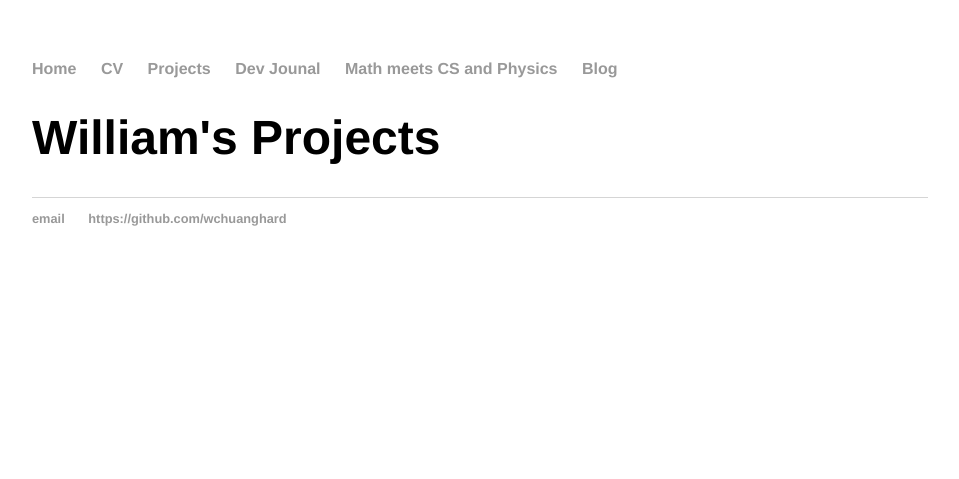
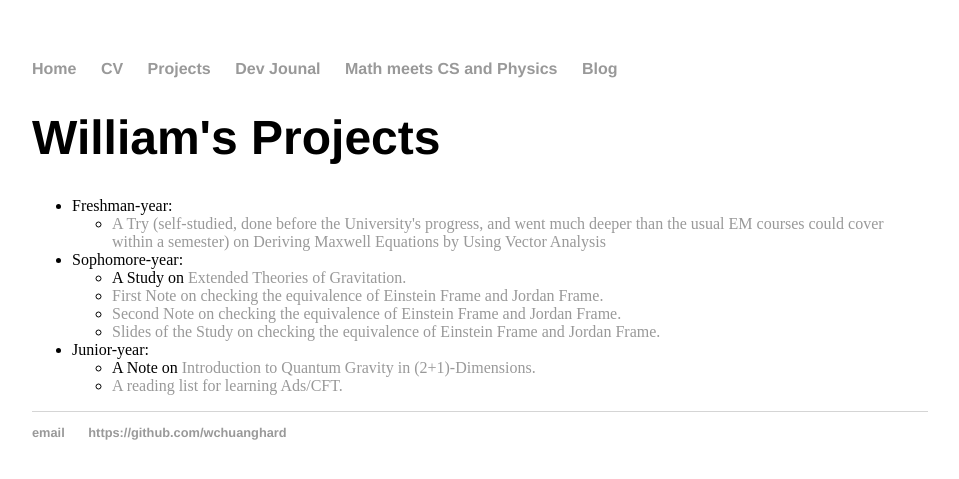
Before and after one commit to williamchuang/williamchuang.github.io, a Jekyll site: the page built from projects/index.html, in a window 1280 px wide. Shown: the top 479 px of the page, without its empty margins (160-1119 px from the left). Built offline with Jekyll 4.4.1, drawn with Linux system fonts in a browser that asks for light colours.

Commit message:
Update index.html

```diff
--- a/projects/index.html
+++ b/projects/index.html
@@ -9,4 +9,22 @@ contact: passive
 ---
 <div class="projects">
 	<h1>William's Projects</h1>
+	<ul>
+	<li>Freshman-year:<br>
+		<ul>
+			<li><a href="https://drive.google.com/folderview?id=0B0V6mbamBKllRzl4RE5lYmZOX2c&usp=sharing">A Try (self-studied, done before the University's progress, and went much deeper than the usual EM courses could cover within a semester) on Deriving Maxwell Equations by Using Vector Analysis</a><br>
+		</ul>
+	<li>Sophomore-year:<br>
+		<ul>
+  			<li>A Study on <a href="ETG.pdf"> Extended Theories of Gravitation.</a><br>
+  			<li><a href="Note of JF and EF Study001.pdf"> First Note on checking the equivalence of Einstein Frame and Jordan Frame.</a><br>
+  			<li><a href="Note of JF and EF Study002.pdf"> Second Note on checking the equivalence of Einstein Frame and Jordan Frame.</a><br>
+  			<li><a href="EFJF.pdf"> Slides of the Study on checking the equivalence of Einstein Frame and Jordan Frame.</a><br>
+		</ul>
+	<li>Junior-year:
+  		<ul>
+  			<li>A Note on<a href="2+1.pdf"> Introduction to Quantum Gravity in (2+1)-Dimensions.</a><br>
+  			<li><a href="booklist.pdf"> A reading list for learning Ads/CFT.</a><br>
+		</ul>
+	</ul>
 </div>
```
